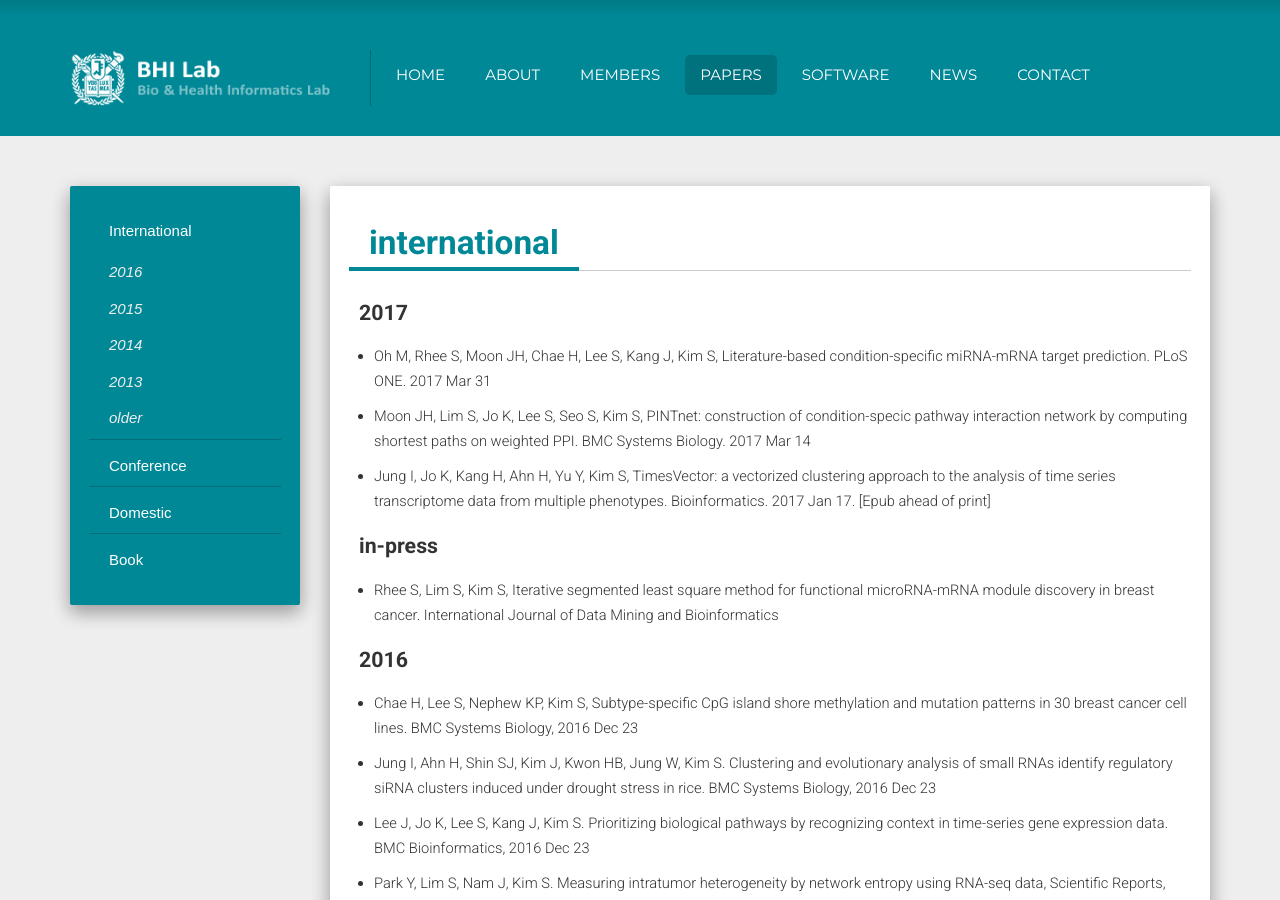
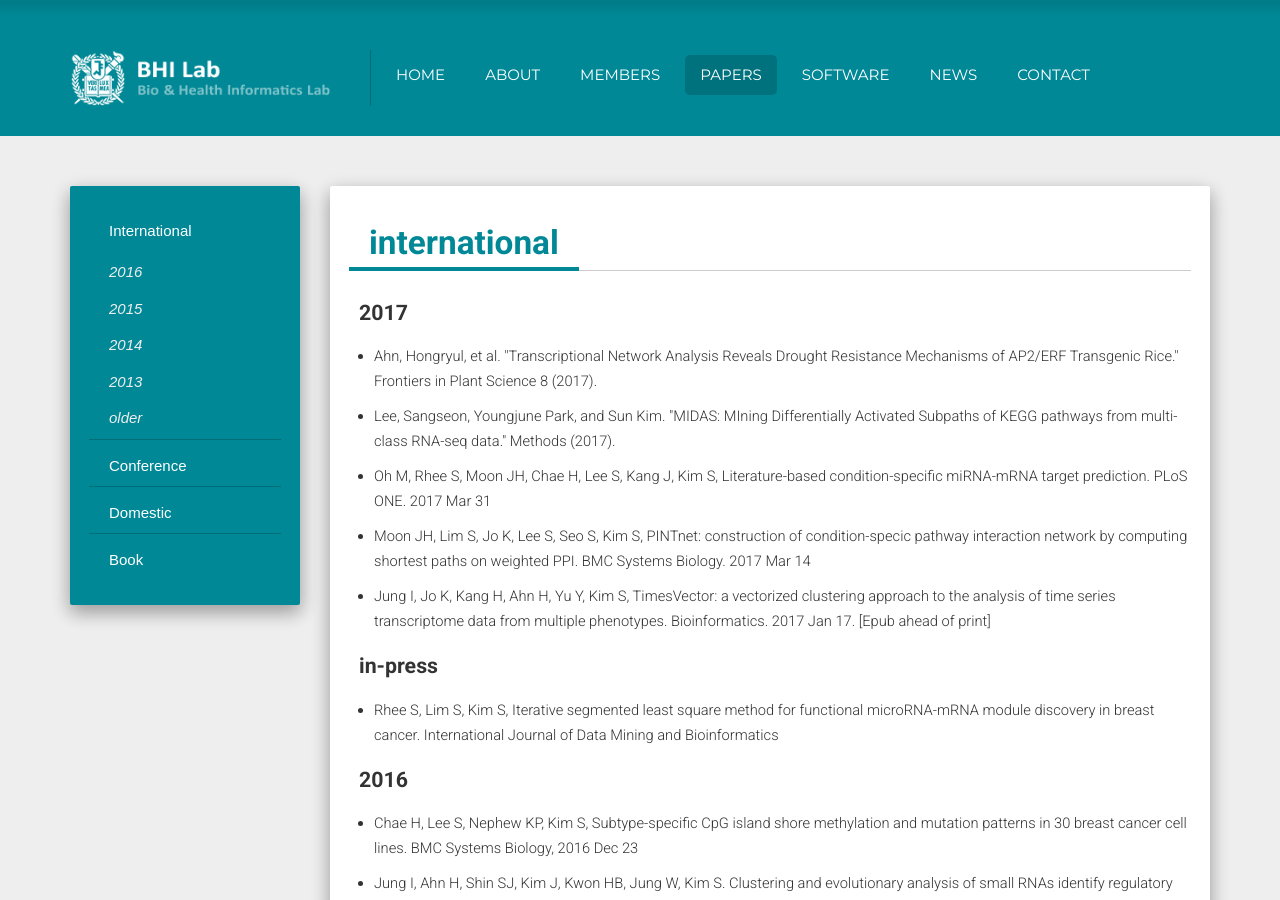
Before and after one commit to solanoon/bhi-kimlab.github.io, a Jekyll site: the page built from publications.md, in a window 1280 px wide and 900 px high. Built offline with Jekyll 4.4.1, drawn with Linux system fonts in a browser that asks for light colours; nearby versions of some CDN libraries.

Commit message:
publication

```diff
--- a/_data/publications.json
+++ b/_data/publications.json
@@ -1,5 +1,15 @@
 {
   "international": [
+  {
+    "title": "Ahn, Hongryul, et al. \"Transcriptional Network Analysis Reveals Drought Resistance Mechanisms of AP2/ERF Transgenic Rice.\" Frontiers in Plant Science 8 (2017).",
+    "year": 2017,
+    "author": "Ahn H, Jung I, Shin SJ, Park J, Rhee S, Kim JK, Jung W, Kwon HB, Kim S"
+  },
+  {
+    "title": "Lee, Sangseon, Youngjune Park, and Sun Kim. \"MIDAS: MIning Differentially Activated Subpaths of KEGG pathways from multi-class RNA-seq data.\" Methods (2017).",
+    "year": 2017,
+    "author": "Lee S, Park Y, Kim S"
+  },
   {
     "title": "Oh M, Rhee S, Moon JH, Chae H, Lee S, Kang J, Kim S, Literature-based condition-specific miRNA-mRNA target prediction. PLoS ONE. 2017 Mar 31",
     "year": 2017,
```
